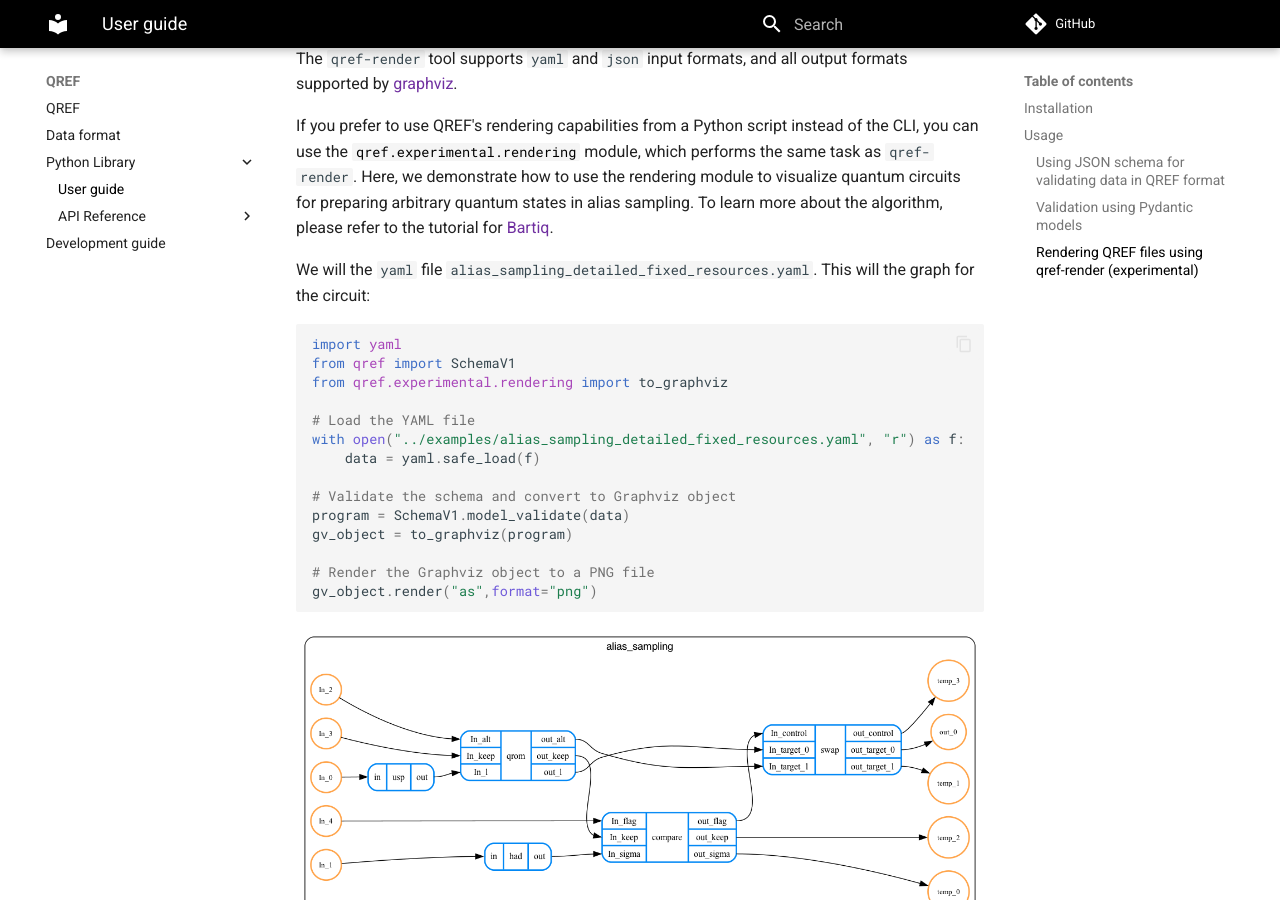
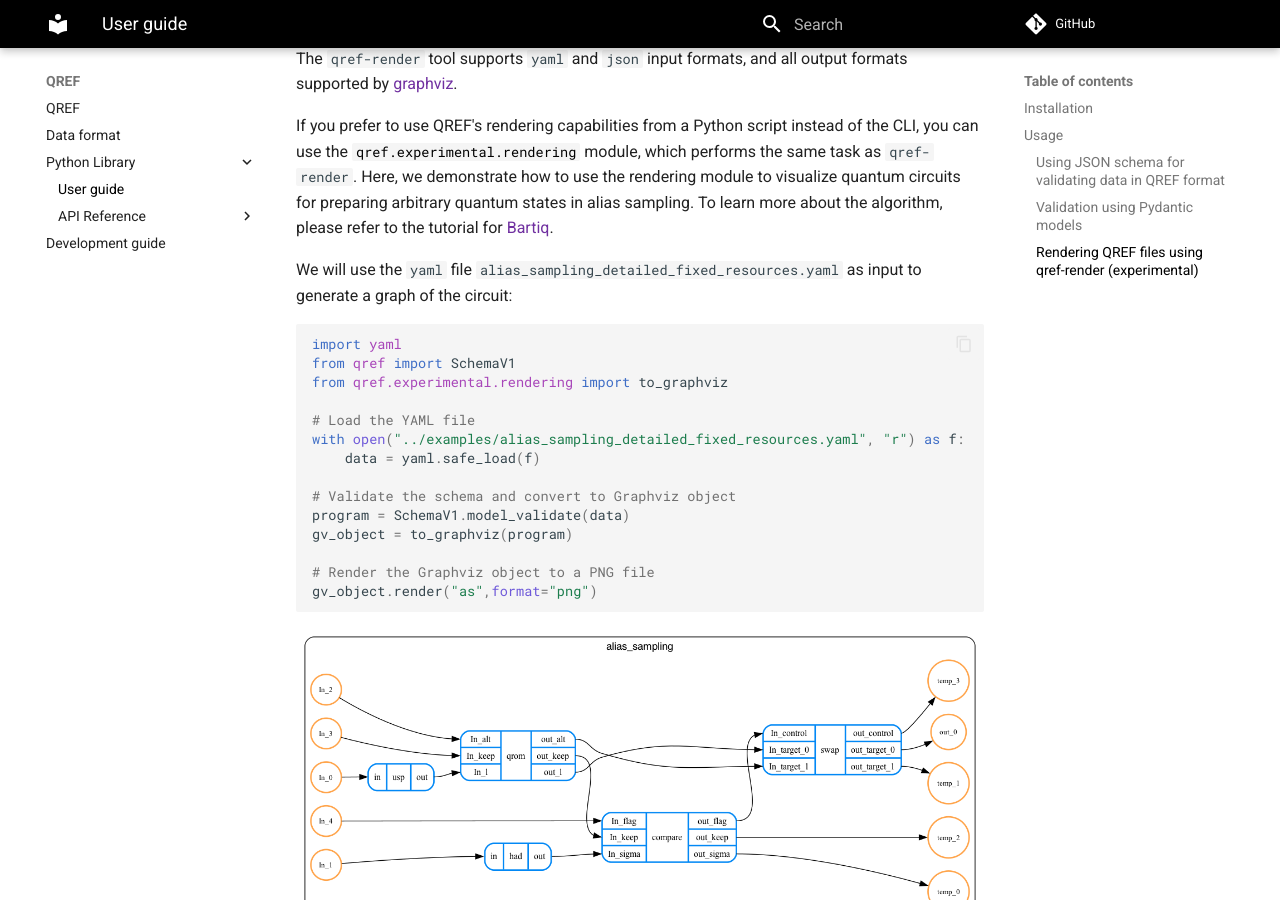
Before and after one commit to PsiQ/qref, an MkDocs documentation site: the page built from docs/library/userguide.md, in a window 1280 px wide and 900 px high, scrolled down 1372 px. Built offline with MkDocs 1.6.1 and Material for MkDocs 9.7.7, drawn with Linux system fonts in a browser that asks for light colours; comment, search, counter and statistics services are not loaded; the version menu is left out.

Commit message:
Fixed the typos

````diff
--- a/docs/library/userguide.md
+++ b/docs/library/userguide.md
@@ -73,7 +73,7 @@ output formats supported by [graphviz](https://graphviz.org/).
 
 If you prefer to use QREF's rendering capabilities from a Python script instead of the CLI, you can use the [`qref.experimental.rendering`](qref.experimental.rendering) module,  which performs the same task as `qref-render`. Here, we demonstrate how to use the rendering module to visualize quantum circuits for preparing arbitrary quantum states in alias sampling. To learn more about the algorithm, please refer to the tutorial for [Bartiq](https://psiq.github.io/bartiq/latest/tutorials/02_alias_sampling_basic/).
 
-We will the `yaml` file `alias_sampling_detailed_fixed_resources.yaml`. This will the graph for the circuit:
+We will use the `yaml` file `alias_sampling_detailed_fixed_resources.yaml` as input to generate a graph of the circuit:
 
 ```python
 import yaml
````
Also changed, not shown: 1 other file.
